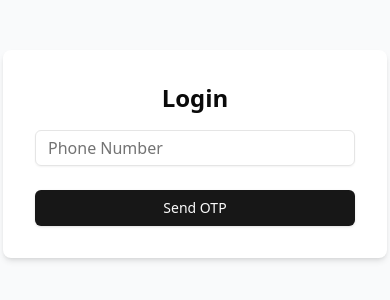
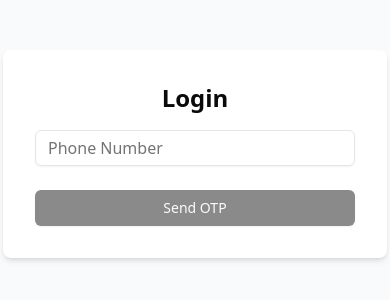
Before and after one commit to bhavikparmar7/dhana-pradarsana-react, a React (Vite) app: page /login in a window 390 px wide. Shown: the part 268-568 px from the top of the page. Built offline with nearby package versions, Linux system fonts and the light colour scheme; no server answers.

Commit message:
disable OTP button until phone number is valid

```diff
--- a/src/pages/LoginPage.tsx
+++ b/src/pages/LoginPage.tsx
@@ -133,7 +133,7 @@ export default function LoginPage() {
               required
             />
             <div id="recaptcha-container" />
-            <Button type="submit" className="w-full" disabled={loading}>
+            <Button type="submit" className="w-full" disabled={loading || phone.length !== 10}>
               {loading ? "Sending..." : "Send OTP"}
             </Button>
           </div>
```
